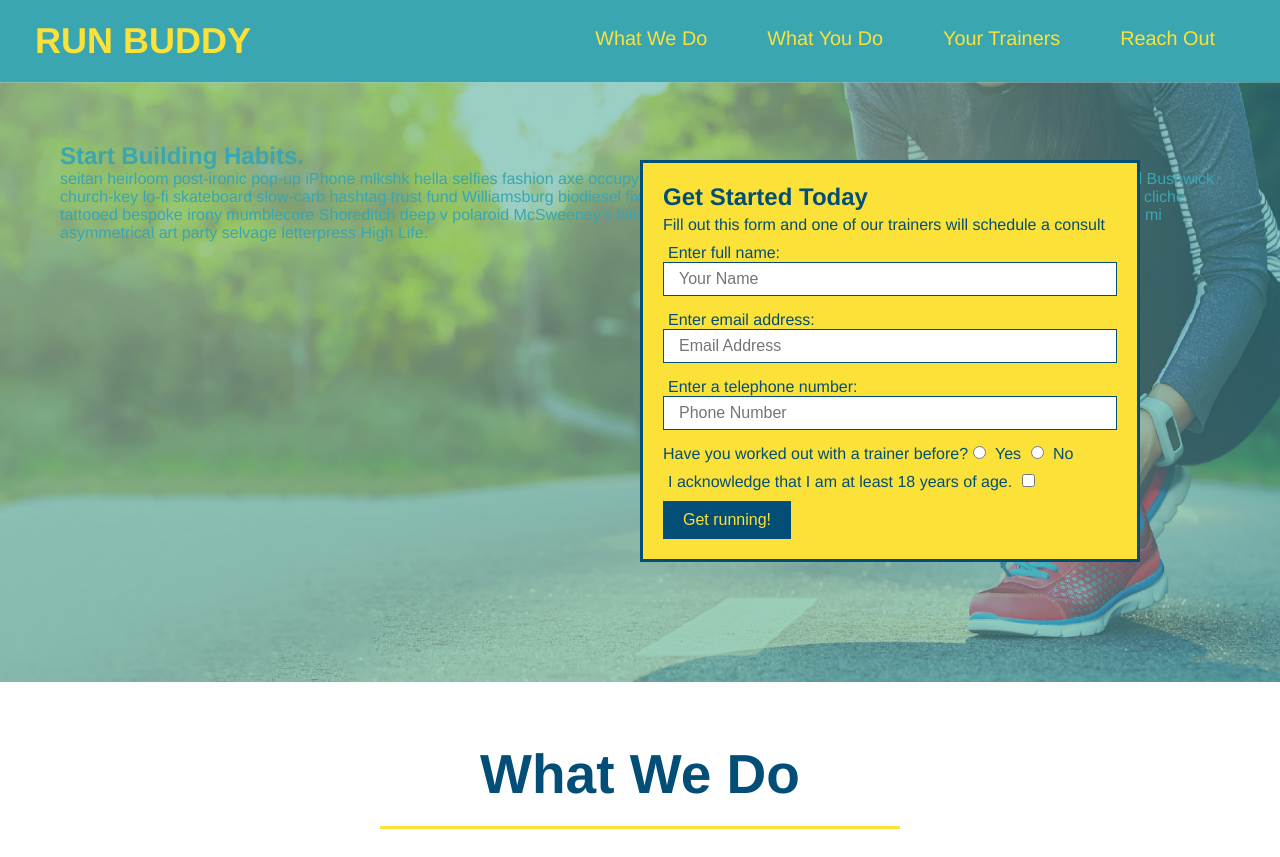
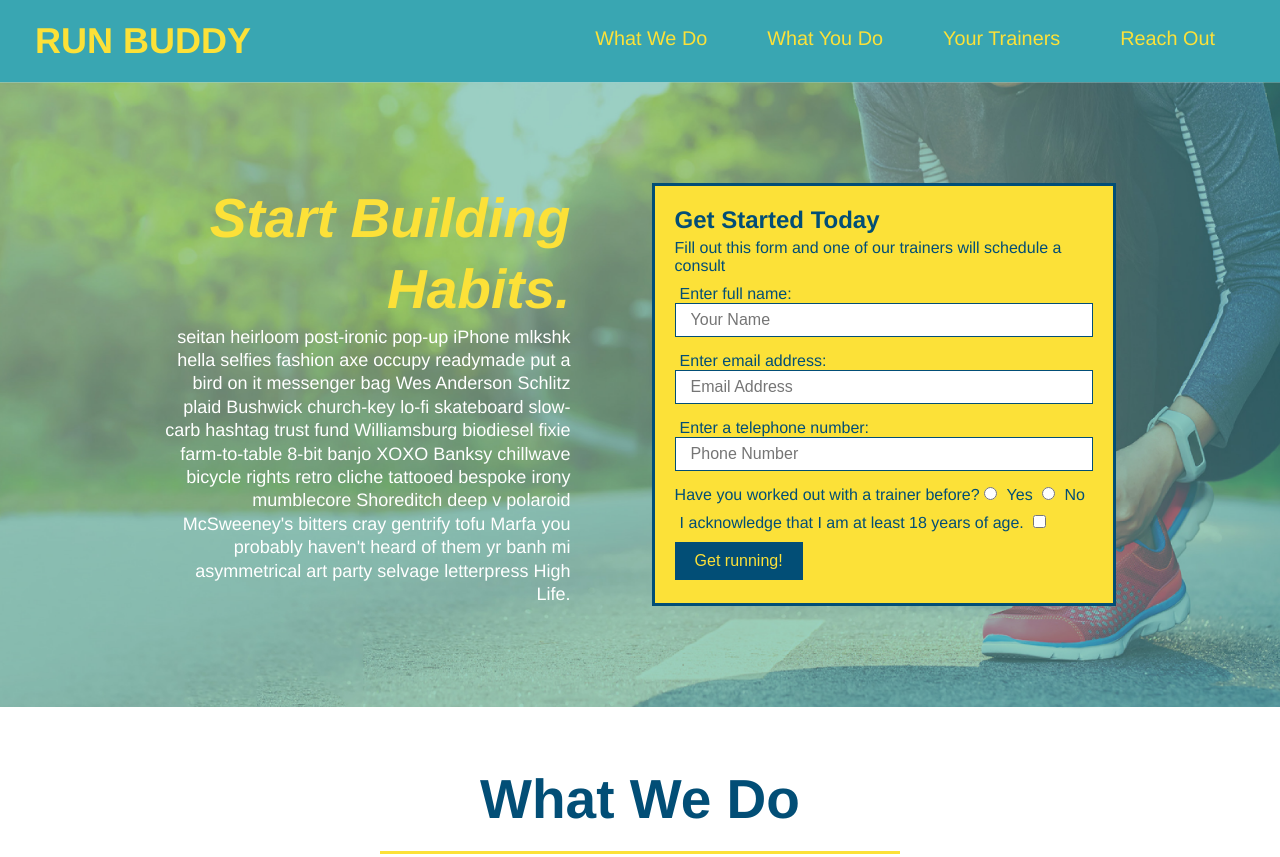
Before and after one commit to crossigarcia/run-buddy, a plain HTML site: page index.html in a window 1280 px wide. Shown: the top 857 px of the page. Drawn offline with Linux system fonts and the light colour scheme.

Commit message:
add flexbox to the hero

```diff
--- a/assets/css/style.css
+++ b/assets/css/style.css
@@ -52,17 +52,18 @@ footer {
     background: #fce138;
     width: 100%;
     padding: 40px 35px;
+    display: flex;
+    justify-content: space-between;
+    flex-wrap: wrap;
 }
 
 footer h2 {
-    display: inline;
     color: #024e76;
     font-size: 30px;
     margin:0;
 }
 
 footer div {
-    float: right;
     line-height: 1.5;
     text-align: right;
 }
@@ -78,10 +79,11 @@ section {
 /* Hero style start */
 .hero {
     background-image: url(../images/hero-bg.jpeg);
-    height: 600px;
     background-size: cover;
     background-position: center;
-    position: relative;
+    display: flex;
+    justify-content: center;
+    flex-wrap: wrap;
 }
 /* hero style end */
 
@@ -89,12 +91,10 @@ section {
 .hero-form {
     background-color: #fce138;
     padding: 20px;
-    width: 500px;
     color: #024e76;
     border: solid 3px #024e76;
-    position: absolute;
-    bottom: 120px;
-    right: 140px;
+    width: 40%;
+    margin: 3.5%;
 }
 
 .hero-form h3 {
@@ -128,6 +128,24 @@ section {
     font-size: 16px;
 }
 /*hero form style ends */
+
+/*hero call to action style begins*/
+.hero-cta {
+    width: 35%;
+    text-align: right;
+    margin: 3.5%;
+    color: #fff;
+    font-size: 18px;
+    line-height: 1.3;
+}
+
+.hero-cta h2 {
+    font-style: italic;
+    font-size: 55px;
+    color: #fce138;
+}
+
+/* hero call to action style ends*/
 
 .section-title {
     font-size: 55px;
```
